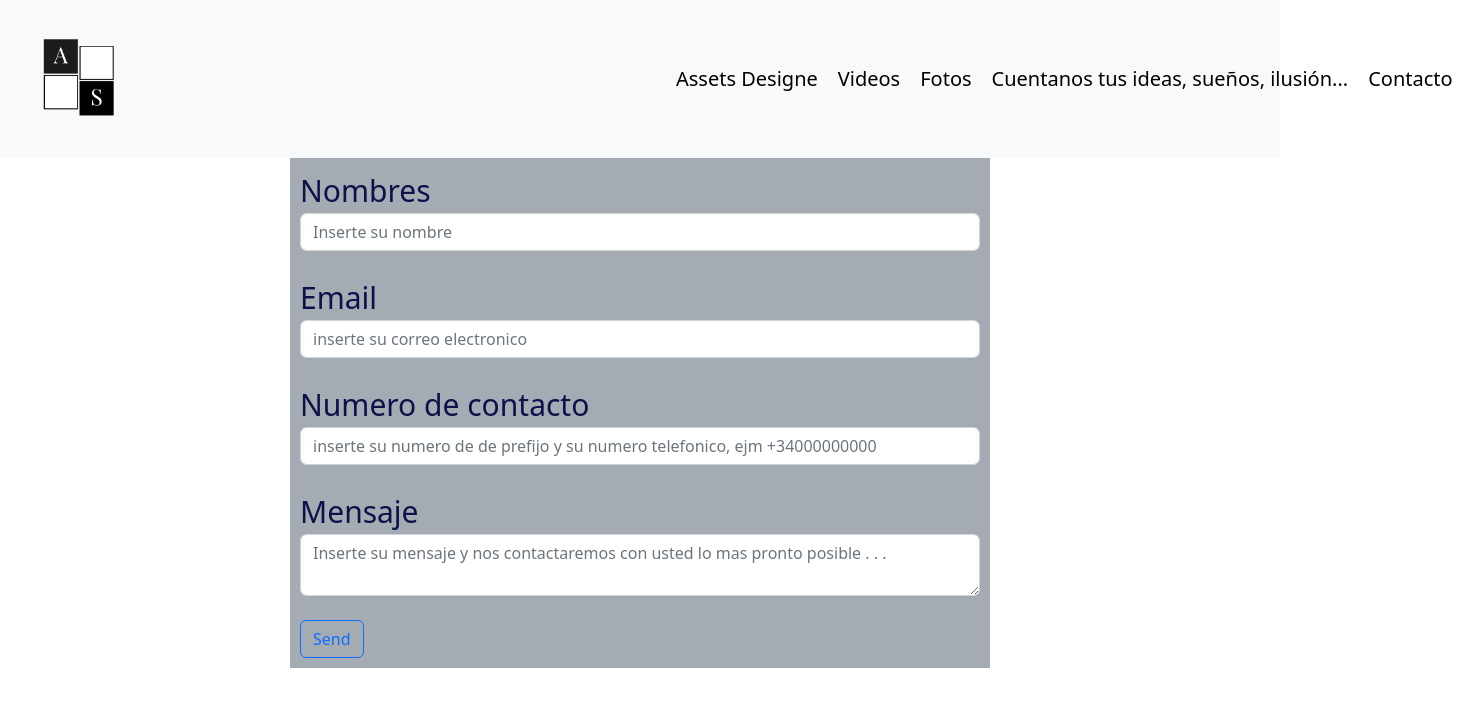
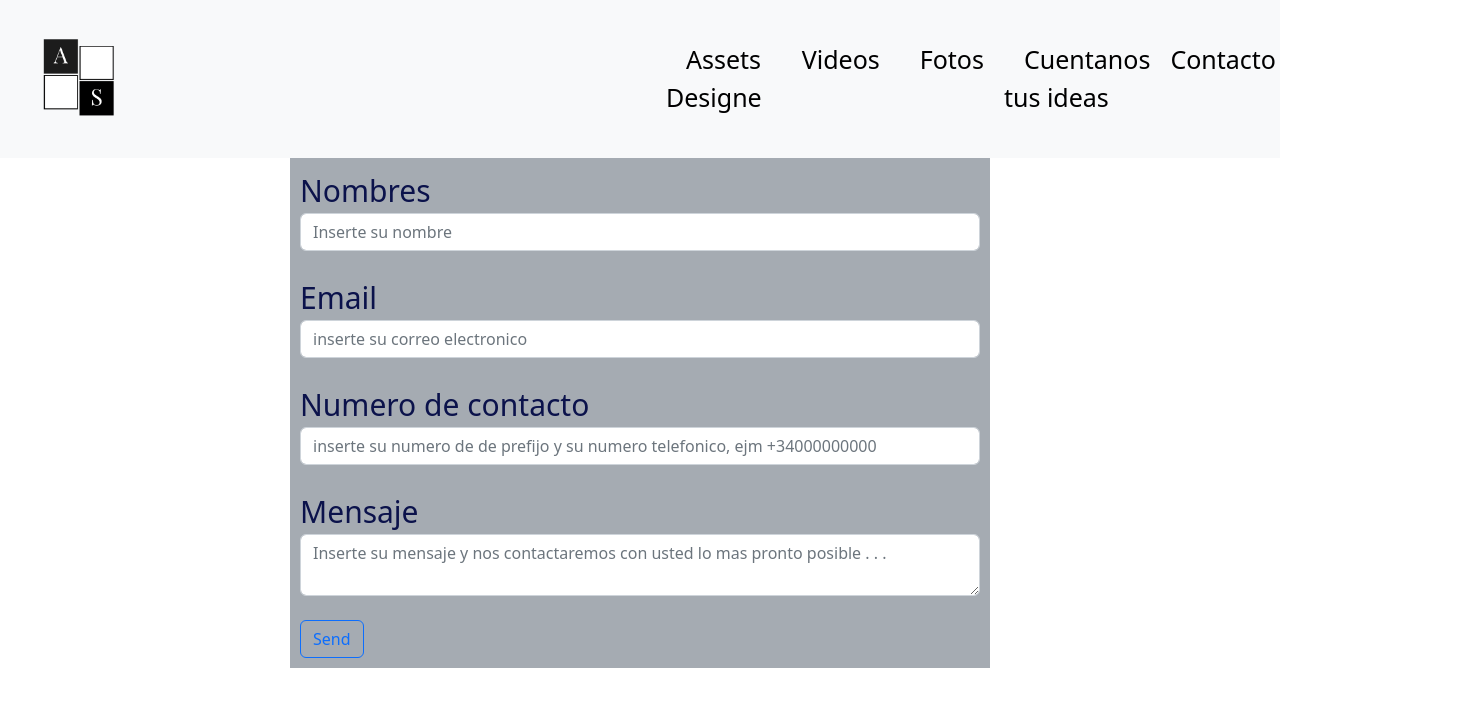
Before and after one commit to Erivadel/erivadeneira_final-project, a React (Create React App) app: page /contacto in a window 1280 px wide. Shown: the top 706 px of the page, 1463 px wide, since content can reach past the window. Built offline with nearby package versions, Linux system fonts and the light colour scheme.

Commit message:
octavo commit

```diff
--- a/src/components/Header.js
+++ b/src/components/Header.js
@@ -19,7 +19,7 @@ const Header = () => {
     <button className="navbar-toggler" type="button" data-bs-toggle="collapse" data-bs-target="#navbarSupportedContent" aria-controls="navbarSupportedContent" aria-expanded="false" aria-label="Toggle navigation">
       <span className="navbar-toggler-icon"></span>
     </button>
-    <div className="collapse navbar-collapse col" id="navbarSupportedContent">
+    <div className="collapse navbar-collapse col-6" id="navbarSupportedContent">
       <ul className="navbar-nav me-auto mb-2 mb-lg-0">
         <li className="nav-item">
           <Link className="tituloHeader active" aria-current="page" to="/">Assets Designe</Link>
@@ -34,7 +34,7 @@ const Header = () => {
         <li><a className="tituloHeader active" href="https://www.behance.net/alexarias7/projects" target="blank">Fotos</a></li>
         </li>
           <li className="nav-item">
-            <li><a className="tituloHeader active" href="https://chat.whatsapp.com/GiKwvMcUxAS4JDZsas3e7A">Cuentanos tus ideas, sueños, ilusión...</a></li>
+            <li><a className="tituloHeader active" href="https://chat.whatsapp.com/GiKwvMcUxAS4JDZsas3e7A">Cuentanos tus ideas</a></li>
           </li>
         <li className="nav-item">
           <Link className="tituloHeader active" to="/Contacto">Contacto</Link>
--- a/src/styles/App.scss
+++ b/src/styles/App.scss
@@ -25,9 +25,15 @@ nav a{
 
 }
 
+
+
 .tituloHeader{
     color: black;
-    font-size: 20px;
+    font-size: 25px;
+    padding: 10px;
+
+
+
 
 }
 
```
